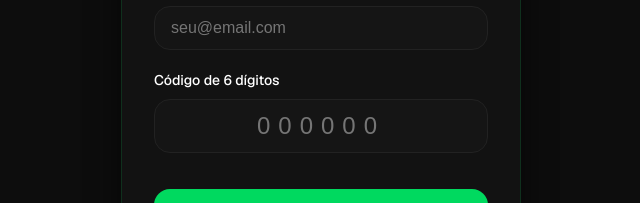
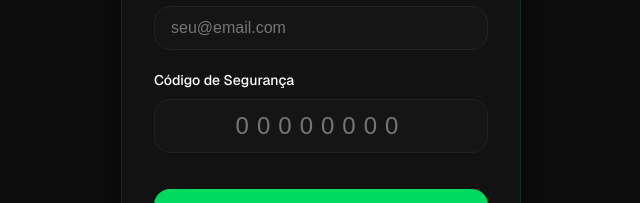
Before and after one commit to matheusvsr8/app-presenca, a Next.js app: page /verify-email in a window 1280 px wide. Shown: the part 349-552 px from the top of the page, without its empty margins (319-959 px from the left). Built offline with nearby package versions, Linux system fonts and the light colour scheme.

Commit message:
fix: permite digitar os 8 digitos do token

```diff
--- a/src/app/verify-email/page.tsx
+++ b/src/app/verify-email/page.tsx
@@ -54,14 +54,14 @@ function VerifyEmailForm() {
       </div>
 
       <div className={styles.inputGroup}>
-        <label className={styles.label}>Código de 6 dígitos</label>
+        <label className={styles.label}>Código de Segurança</label>
         <input
           className={styles.input}
           type="text"
           value={code}
           onChange={(e) => setCode(e.target.value)}
-          placeholder="000000"
-          maxLength={6}
+          placeholder="00000000"
+          maxLength={8}
           required
           style={{ fontSize: '1.5rem', textAlign: 'center', letterSpacing: '0.5rem' }}
         />
```
